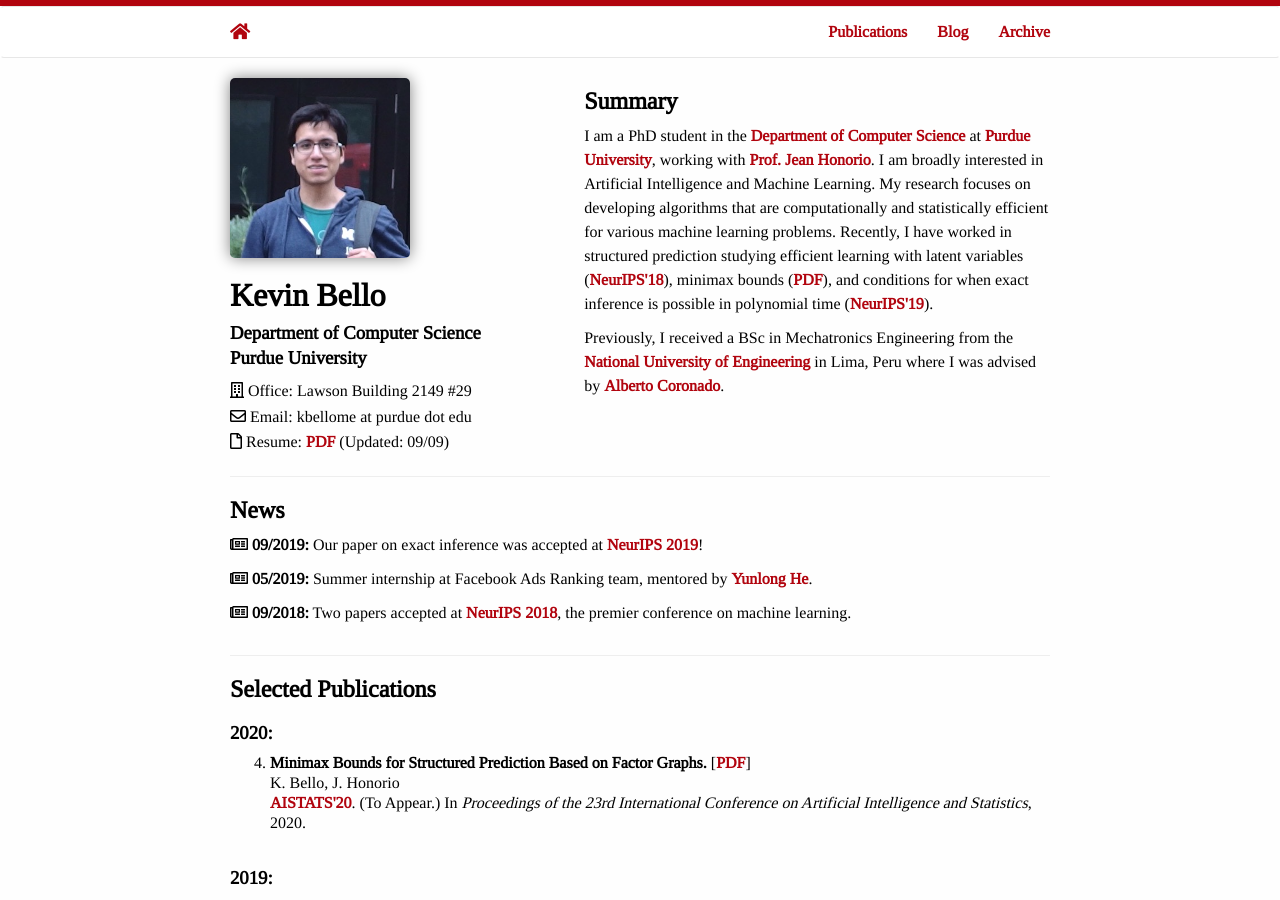
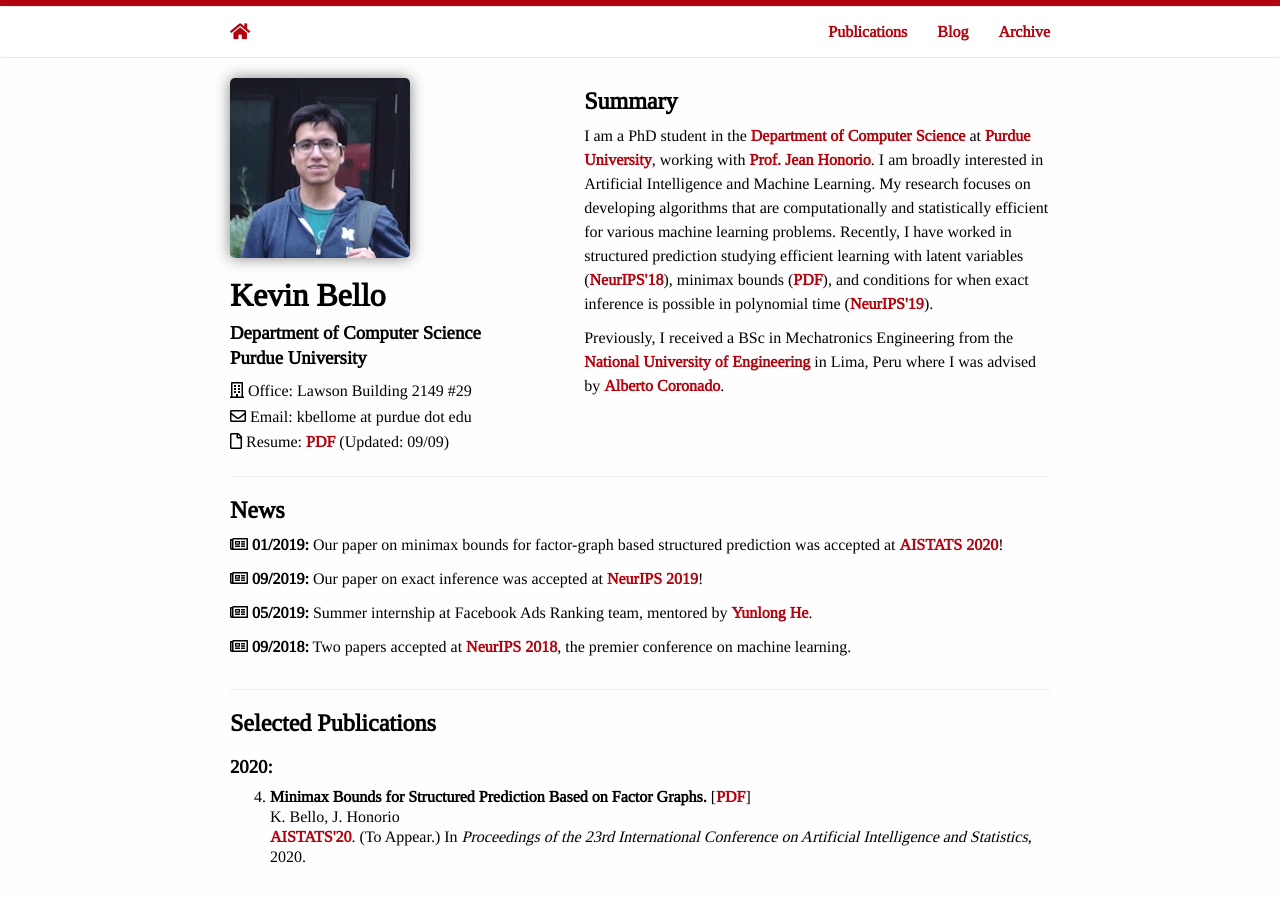
Before and after one commit to kevinsbello/kevinsbello.github.io, a Jekyll site: the page built from index.html, in a window 1280 px wide and 900 px high. Built offline with Jekyll 4.4.1, drawn with Linux system fonts in a browser that asks for light colours; nearby versions of some CDN libraries; library files that are not in the unit come from our copies.

Commit message:
update index

```diff
--- a/index.html
+++ b/index.html
@@ -52,6 +52,9 @@ page_name: Homepage
             <hr>
             <h2> News </h2>
                 <div class="item post">
+                    <p><i class="far fa-newspaper"></i>
+                        <strong>01/2019:</strong> Our paper on minimax bounds for factor-graph based structured prediction was accepted at <a target="_blank" href="https://www.aistats.org/">AISTATS 2020</a>!
+                    </p>
                     <p><i class="far fa-newspaper"></i>
                     <strong>09/2019:</strong> Our paper on exact inference was accepted at <a target="_blank" href="https://neurips.cc/Conferences/2019">NeurIPS 2019</a>!
                     </p>
```
